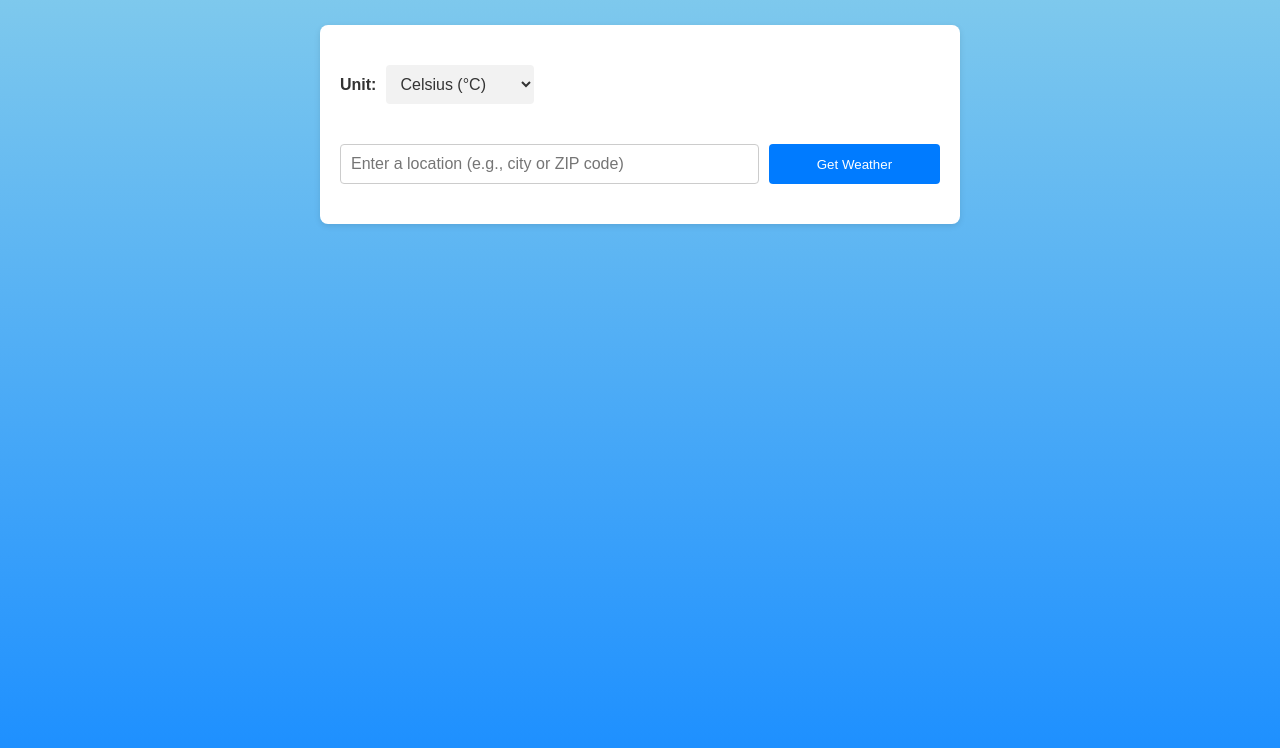
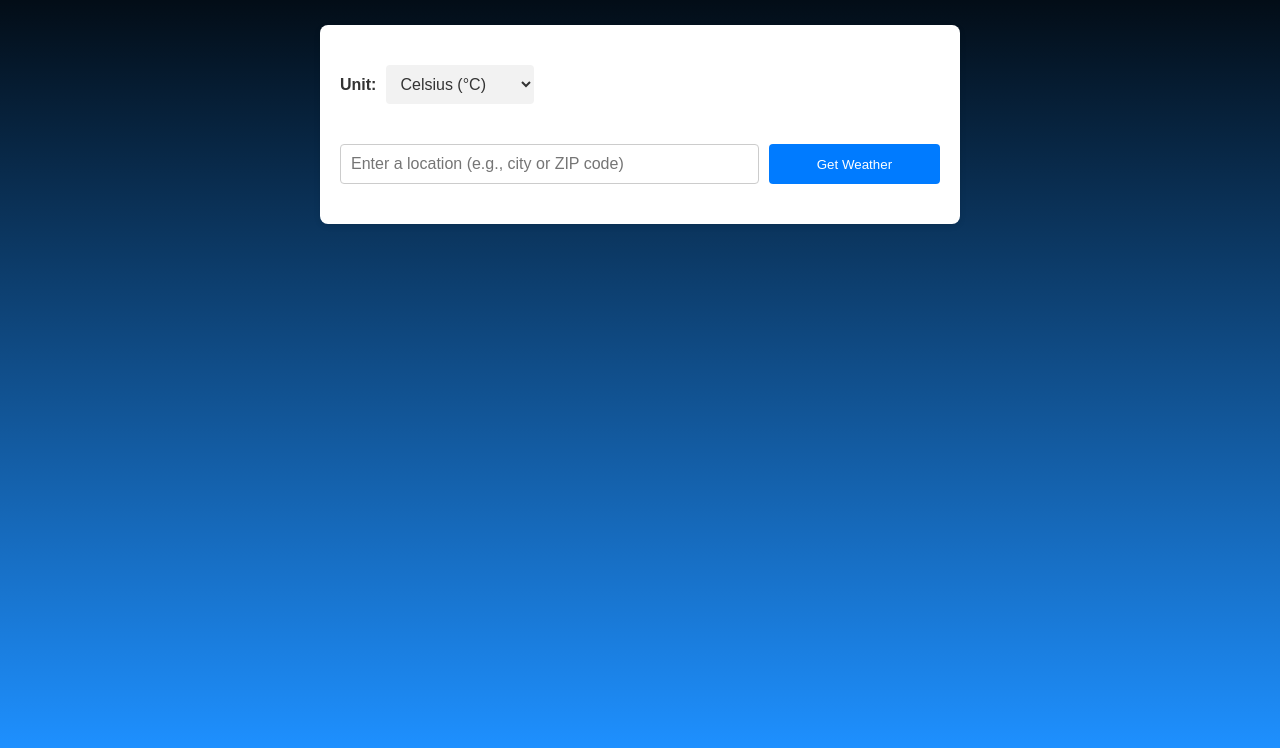
Before and after one commit to mohdafzal11/weather-app, a plain HTML site: page index.html in a window 1280 px wide. Shown: the part 73-821 px from the top of the page. Drawn offline with Linux system fonts and the light colour scheme.

Commit message:
bg change

```diff
--- a/style.css
+++ b/style.css
@@ -1,7 +1,7 @@
 
 /* Set a background color for the body */
 body {
-    background: linear-gradient(to bottom, #87CEEB, #1E90FF);
+    background: linear-gradient(to bottom, #000000, #1E90FF);
     font-family: Arial, sans-serif;
     margin: 0;
     padding: 0;
```
